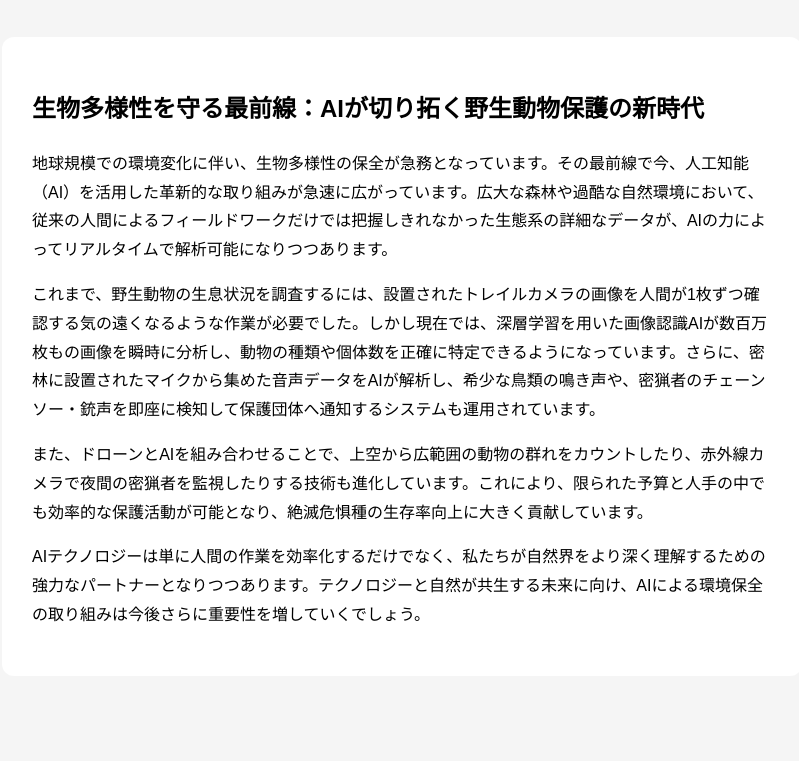
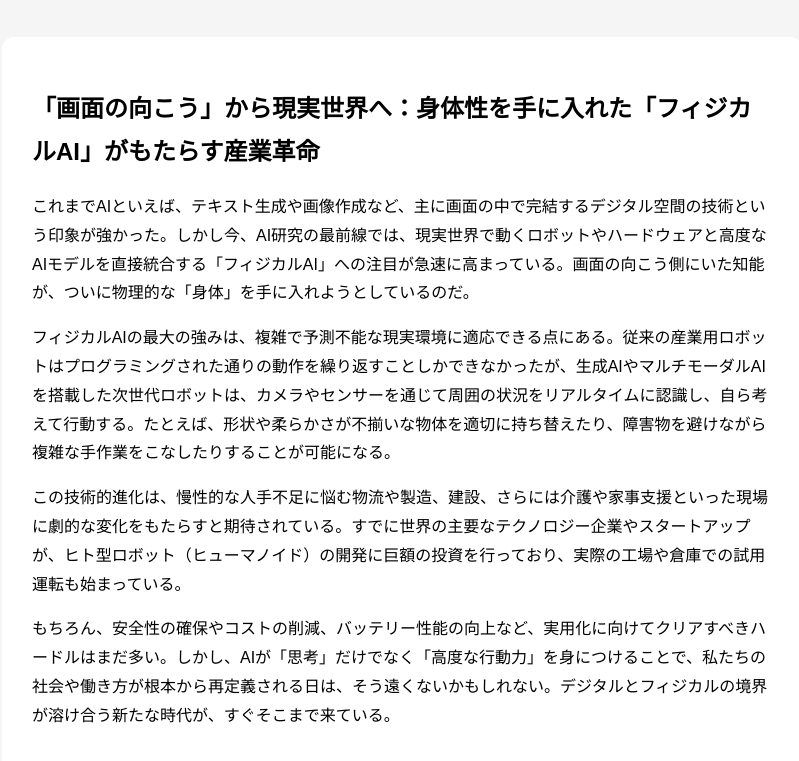
Before and after one commit to yusukaide-onthebed/ai-auto-site, a plain HTML site: page index.html in a window 1280 px wide. Shown: the part 185-946 px from the top of the page, without its empty margins (238-1037 px from the left). Drawn offline with Linux system fonts and the light colour scheme.

Commit message:
AIが記事を生成しました

```diff
--- a/index.html
+++ b/index.html
@@ -53,11 +53,11 @@
     <!-- AI_ARTICLE_START -->
 
 <article>
-<h2>生物多様性を守る最前線：AIが切り拓く野生動物保護の新時代</h2>
-<p>地球規模での環境変化に伴い、生物多様性の保全が急務となっています。その最前線で今、人工知能（AI）を活用した革新的な取り組みが急速に広がっています。広大な森林や過酷な自然環境において、従来の人間によるフィールドワークだけでは把握しきれなかった生態系の詳細なデータが、AIの力によってリアルタイムで解析可能になりつつあります。</p>
-<p>これまで、野生動物の生息状況を調査するには、設置されたトレイルカメラの画像を人間が1枚ずつ確認する気の遠くなるような作業が必要でした。しかし現在では、深層学習を用いた画像認識AIが数百万枚もの画像を瞬時に分析し、動物の種類や個体数を正確に特定できるようになっています。さらに、密林に設置されたマイクから集めた音声データをAIが解析し、希少な鳥類の鳴き声や、密猟者のチェーンソー・銃声を即座に検知して保護団体へ通知するシステムも運用されています。</p>
-<p>また、ドローンとAIを組み合わせることで、上空から広範囲の動物の群れをカウントしたり、赤外線カメラで夜間の密猟者を監視したりする技術も進化しています。これにより、限られた予算と人手の中でも効率的な保護活動が可能となり、絶滅危惧種の生存率向上に大きく貢献しています。</p>
-<p>AIテクノロジーは単に人間の作業を効率化するだけでなく、私たちが自然界をより深く理解するための強力なパートナーとなりつつあります。テクノロジーと自然が共生する未来に向け、AIによる環境保全の取り組みは今後さらに重要性を増していくでしょう。</p>
+<h2>「画面の向こう」から現実世界へ：身体性を手に入れた「フィジカルAI」がもたらす産業革命</h2>
+<p>これまでAIといえば、テキスト生成や画像作成など、主に画面の中で完結するデジタル空間の技術という印象が強かった。しかし今、AI研究の最前線では、現実世界で動くロボットやハードウェアと高度なAIモデルを直接統合する「フィジカルAI」への注目が急速に高まっている。画面の向こう側にいた知能が、ついに物理的な「身体」を手に入れようとしているのだ。</p>
+<p>フィジカルAIの最大の強みは、複雑で予測不能な現実環境に適応できる点にある。従来の産業用ロボットはプログラミングされた通りの動作を繰り返すことしかできなかったが、生成AIやマルチモーダルAIを搭載した次世代ロボットは、カメラやセンサーを通じて周囲の状況をリアルタイムに認識し、自ら考えて行動する。たとえば、形状や柔らかさが不揃いな物体を適切に持ち替えたり、障害物を避けながら複雑な手作業をこなしたりすることが可能になる。</p>
+<p>この技術的進化は、慢性的な人手不足に悩む物流や製造、建設、さらには介護や家事支援といった現場に劇的な変化をもたらすと期待されている。すでに世界の主要なテクノロジー企業やスタートアップが、ヒト型ロボット（ヒューマノイド）の開発に巨額の投資を行っており、実際の工場や倉庫での試用運転も始まっている。</p>
+<p>もちろん、安全性の確保やコストの削減、バッテリー性能の向上など、実用化に向けてクリアすべきハードルはまだ多い。しかし、AIが「思考」だけでなく「高度な行動力」を身につけることで、私たちの社会や働き方が根本から再定義される日は、そう遠くないかもしれない。デジタルとフィジカルの境界が溶け合う新たな時代が、すぐそこまで来ている。</p>
 </article>
 
     <!-- AI_ARTICLE_END -->
```
Also changed, not shown: article.html (+5 -5 lines).
